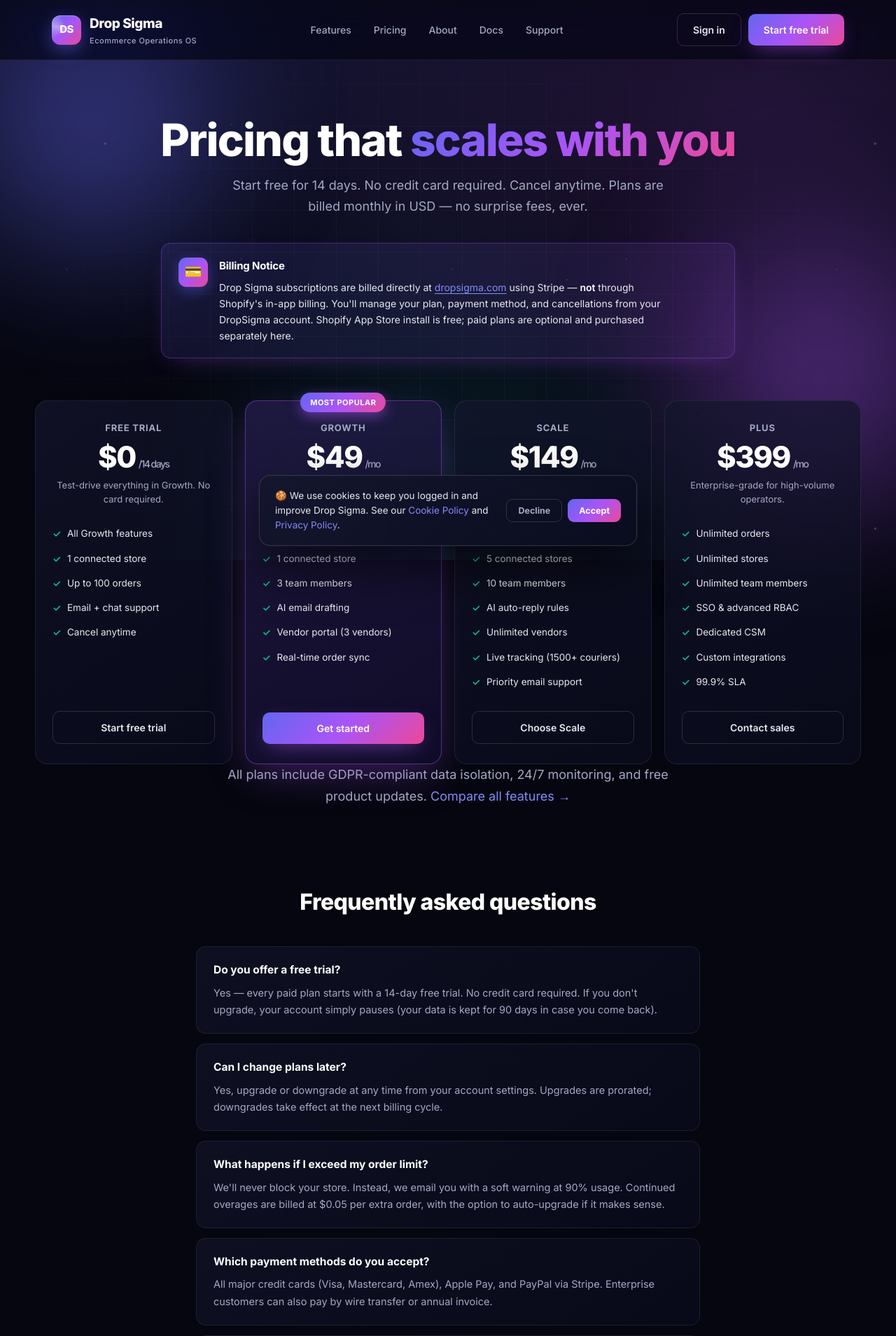
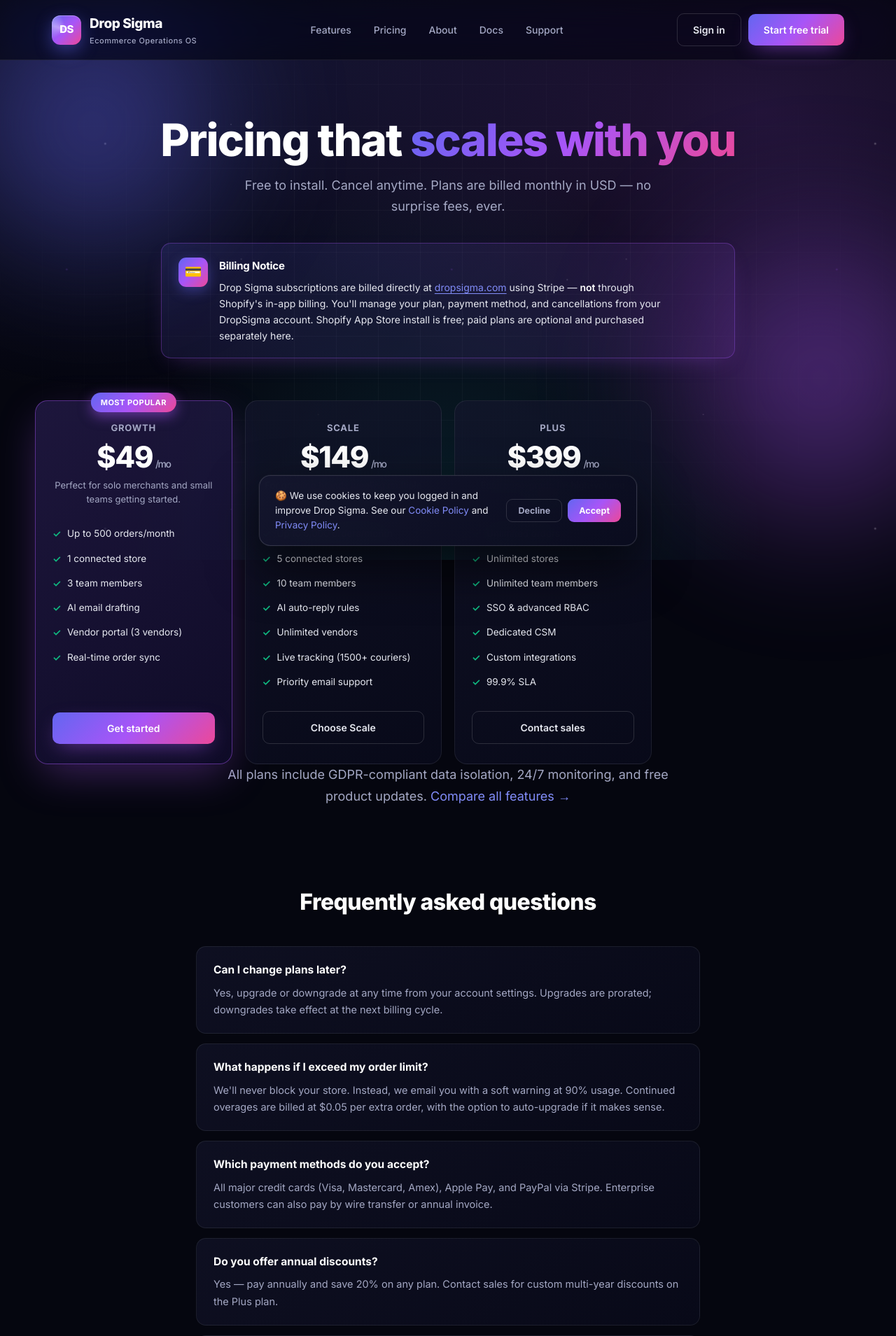
Before and after one commit to asjad112233/drop-sigma, a Django app: template templates/legal/pricing.html in a window 1280 px wide. Shown: the top 1909 px of the page at 70% size. Run offline with Django 4.2, Linux system fonts and the light colour scheme; the template is opened without the code that fills it, so the values that code supplies are empty.

Commit message:
Promo video + website: drop all '14-day free trial' references
Video:
  • Replaced branding/demo-video.mp4 with the founder's CapCut re-edit
    that cut the trial-mention CTA scene out and looped the intro for
    a clean ending. Re-compressed 66 MB → 6.1 MB with libx264 CRF 23
    (audio + voiceover preserved). 1920×1080, 57.9s, H.264 + AAC.

Public website (per founder request — "filhal khatam kr do"):
  • templates/home.html
      - Pricing card: removed the "14-day free trial · No credit card"
        pill + reverted CTA from "Start 14-day Free Trial" → "Get Started"
      - FAQ: replaced "Is there a free trial?" question with
        "Are there any discounts?" (answer about coupon codes preserved)
  • templates/legal/pricing.html
      - Hero subtitle: "Start free for 14 days..." → "Free to install..."
      - Removed entire "Free Trial · $0/14 days" plan card
      - Removed FAQ entry "Do you offer a free trial?"
      - Updated meta description to drop "free 14-day trial" phrase

Internal admin/superadmin pages (profile.html, superadmin.html) keep
"trial" status badge — that's a backend Subscription.status value
used by support/admin to track tenants and isn't visible to public.

Django check: clean.

Co-Authored-By: Claude Opus 4.7 (1M context) <noreply@anthropic.com>

```diff
--- a/templates/home.html
+++ b/templates/home.html
@@ -3497,7 +3497,7 @@ footer{
         <div class="faq-a"><div class="faq-a-inner">Drop Sigma Pro includes 3 stores and unlimited team members. If you need additional stores beyond the 3 included, reach out to us — we can accommodate larger setups.</div></div>
       </div>
       <div class="faq-item">
-        <div class="faq-q">Is there a free trial? <span class="plus">+</span></div>
+        <div class="faq-q">Are there any discounts? <span class="plus">+</span></div>
         <div class="faq-a"><div class="faq-a-inner">We offer coupon codes for discounts. Sign up, and if you have a coupon code you can apply it at checkout to reduce or eliminate the first month's cost.</div></div>
       </div>
       <div class="faq-item">
--- a/templates/legal/pricing.html
+++ b/templates/legal/pricing.html
@@ -1,6 +1,6 @@
 {% extends "legal/_base.html" %}
 {% block title %}Pricing — Drop Sigma{% endblock %}
-{% block description %}Simple, transparent pricing for Drop Sigma. Start with a free 14-day trial, then pick the plan that fits your dropshipping operation.{% endblock %}
+{% block description %}Simple, transparent pricing for Drop Sigma. Pick the plan that fits your dropshipping operation — free to install, cancel anytime.{% endblock %}
 
 {% block extra_css %}
 .pricing-hero{padding:80px 0 30px;text-align:center;}
@@ -100,7 +100,7 @@
 {% block content %}
 <section class="pricing-hero container">
   <h1>Pricing that <span class="gradient-text">scales with you</span></h1>
-  <p>Start free for 14 days. No credit card required. Cancel anytime. Plans are billed monthly in USD — no surprise fees, ever.</p>
+  <p>Free to install. Cancel anytime. Plans are billed monthly in USD — no surprise fees, ever.</p>
 
   <div class="billing-notice" role="note" aria-label="External billing notice">
     <div class="billing-notice-icon" aria-hidden="true">💳</div>
@@ -111,20 +111,6 @@
   </div>
 
   <div class="plans">
-    <div class="plan">
-      <div class="plan-name">Free Trial</div>
-      <div class="plan-price">$0<small>/14 days</small></div>
-      <div class="plan-desc">Test-drive everything in Growth. No card required.</div>
-      <ul class="plan-features">
-        <li>All Growth features</li>
-        <li>1 connected store</li>
-        <li>Up to 100 orders</li>
-        <li>Email + chat support</li>
-        <li>Cancel anytime</li>
-      </ul>
-      <a href="/signup/" class="btn btn-ghost">Start free trial</a>
-    </div>
-
     <div class="plan popular">
       <div class="popular-badge">Most popular</div>
       <div class="plan-name">Growth</div>
@@ -181,10 +167,6 @@
   <h2>Frequently asked questions</h2>
   <div class="faq-list">
     <div class="faq-item">
-      <h4>Do you offer a free trial?</h4>
-      <p>Yes — every paid plan starts with a 14-day free trial. No credit card required. If you don't upgrade, your account simply pauses (your data is kept for 90 days in case you come back).</p>
-    </div>
-    <div class="faq-item">
       <h4>Can I change plans later?</h4>
       <p>Yes, upgrade or downgrade at any time from your account settings. Upgrades are prorated; downgrades take effect at the next billing cycle.</p>
     </div>
```
Also changed, not shown: 1 other file.
